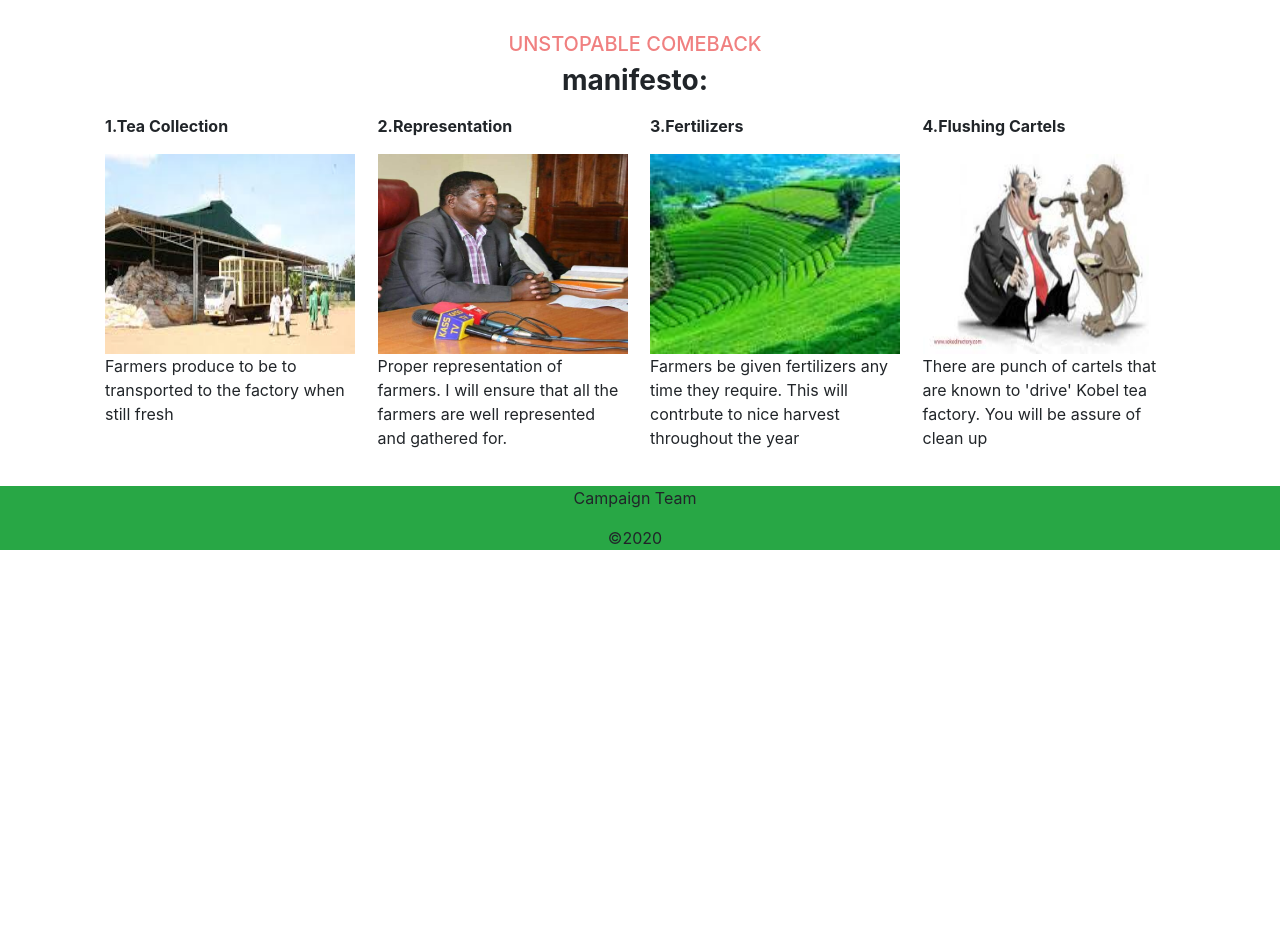
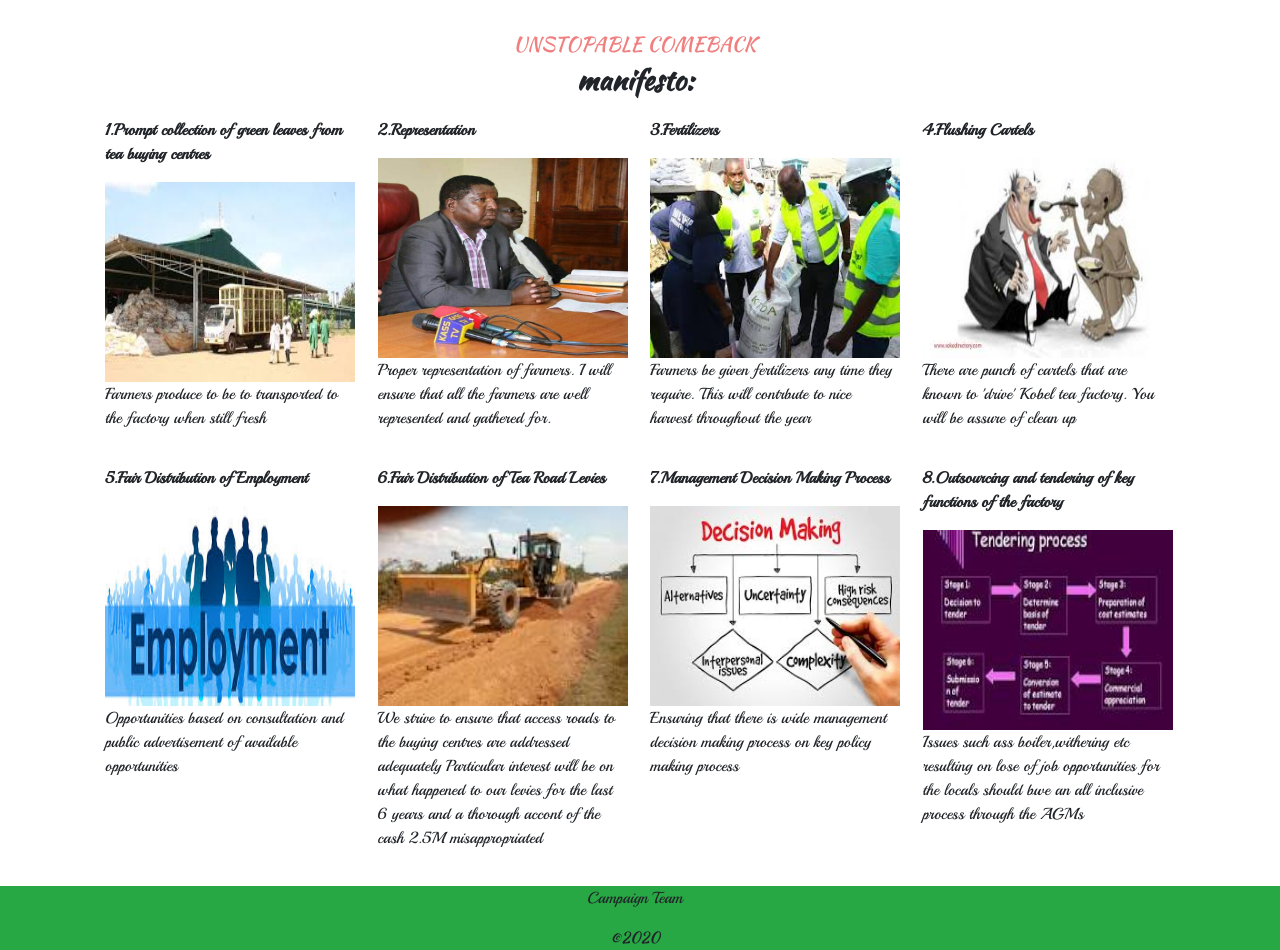
Before and after one commit to wikky2012/Kul, a plain HTML site: page index.html in a window 1280 px wide. Shown: the part 340-1290 px from the top of the page. Before the commit the page ends 890 px from the top, so only its background shows below. Drawn offline with nearby package versions, Linux system fonts and the light colour scheme.

Commit message:
final commits

```diff
--- a/css/styles.css
+++ b/css/styles.css
@@ -1,3 +1,8 @@
+@import url('https://fonts.googleapis.com/css2?family=Kaushan+Script&display=swap');
+@import url('https://fonts.googleapis.com/css2?family=Kaushan+Script&family=Parisienne&family=Playball&display=swap');
+body{
+    font-family: 'Kaushan Script', cursive;
+}
 .jumbotron{
    color:white;
    text-align: center;
@@ -23,3 +28,11 @@
 div{
     padding-right: 10px;
 }
+.row{
+    margin-top: 20px;
+}
+p{
+    font-family: 'Kaushan Script', cursive;
+    font-family: 'Parisienne', cursive;
+    font-family: 'Playball', cursive;
+}
--- a/index.html
+++ b/index.html
@@ -33,7 +33,7 @@
               </div>
               <div class="row">
                   <div class="col-sm-3">
-                    <p><strong>1.Tea Collection</strong></p>
+                    <p><strong>1.Prompt collection of green leaves from tea buying centres</strong></p>
                       <img src="images/kobel2.jpeg" height="200" width="250" alt="" >
                       <p>Farmers produce to be to transported to the factory when still fresh</p>
 
@@ -46,7 +46,7 @@
                 </div>
                  <div class="col-sm-3">
                      <p><strong>3.Fertilizers</strong></p>
-                      <img src="images/kulp1.jpeg" height="200" width="250" alt="">
+                      <img src="images/fert.jpeg" height="200" width="250" alt="">
                       <p>Farmers be given fertilizers any time they require. This will contrbute to nice harvest throughout the year</p>
 
                   </div>
@@ -54,6 +54,31 @@
                     <p><strong>4.Flushing Cartels</strong></p>
                     <img src="images/cartels.jpeg" height="200" width="250" alt="">
                     <p>There are punch of cartels that are known to 'drive' Kobel tea factory. You will be assure of clean up</p>
+                </div>
+              </div>
+              <div class="row">
+                  <div class="col-sm-3">
+                    <p><strong>5.Fair Distribution of Employment</strong></p>
+                      <img src="images/empl.jpeg" height="200" width="250" alt="" >
+                      <p>Opportunities based on consultation and public advertisement of available opportunities</p>
+
+                  </div>
+                  <div class="col-sm-3">
+                    <p><strong>6.Fair Distribution of Tea Road Levies</strong></p>
+                      <img src="images/levi.jpeg" height="200" width="250" alt="">
+                      <p>We strive to ensure that access roads to the buying centres are addressed adequately Particular interest will be on what happened to our levies for the last 6 years and a thorough accont  of the cash 2.5M misappropriated</p>
+
+                </div>
+                 <div class="col-sm-3">
+                     <p><strong>7.Management Decision Making Process</strong></p>
+                      <img src="images/deci.jpeg" height="200" width="250" alt="">
+                      <p>Ensuring that there is wide management decision making process on key policy making process</p>
+
+                  </div>
+                  <div class="col-sm-3">
+                    <p><strong>8.Outsourcing and tendering of key functions of the factory</strong></p>
+                    <img src="images/tend.jpeg" height="200" width="250" alt="">
+                    <p>Issues such ass boiler,withering etc resulting on lose of job opportunities for the locals should bwe an all inclusive process through the AGMs</p>
                 </div>
               </div>
           </div>
```
Also changed, not shown: images/IMG-20200912-WA0010.jpg (added), images/IMG-20200912-WA0011.jpg (added), images/IMG-20200912-WA0012.jpg (added), images/IMG-20200912-WA0013.jpg (added), images/IMG-20200912-WA0014.jpg (added), images/IMG-20200912-WA0015.jpg (added), images/IMG-20200912-WA0016.jpg (added), images/IMG-20200912-WA0017.jpg (added), images/deci.jpeg (added), images/empl.jpeg (added), images/ferilisers.jpeg (added), images/fert.jpeg (added), images/levi.jpeg (added), images/tend.jpeg (added).
